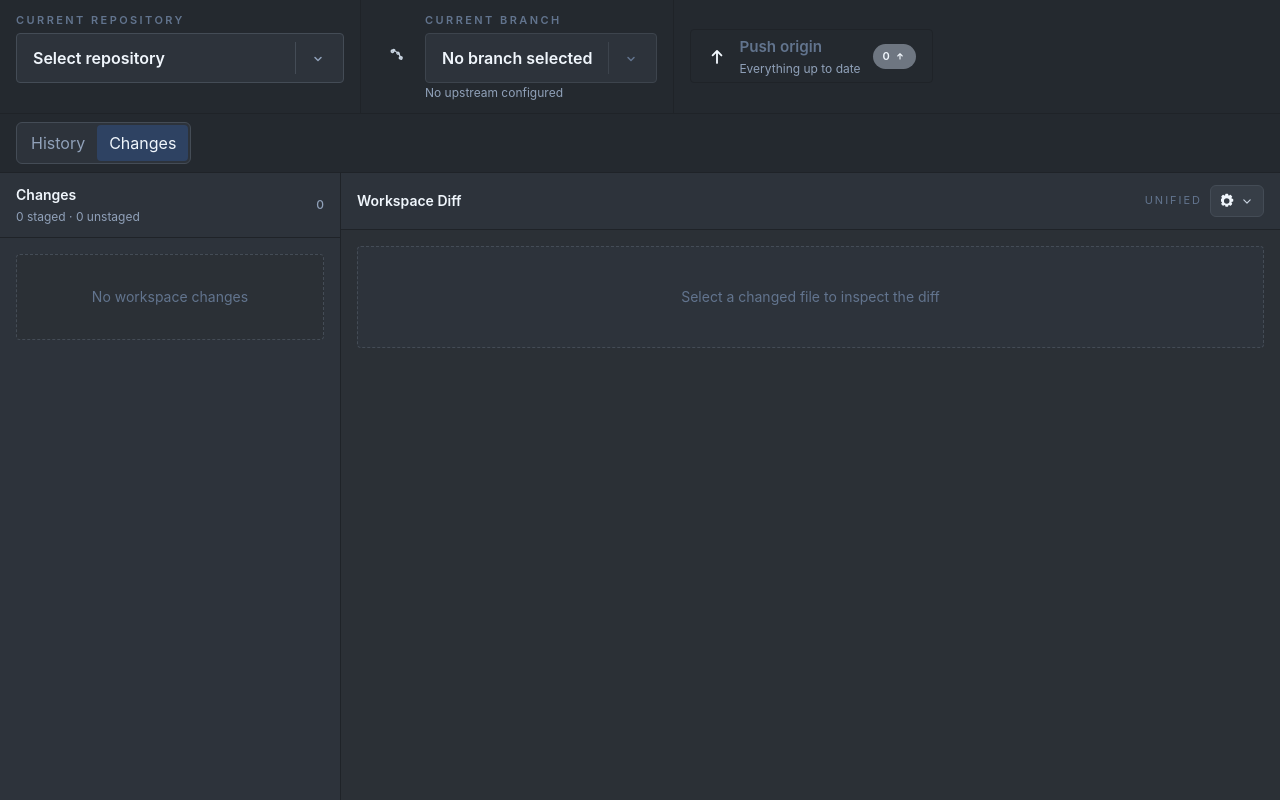
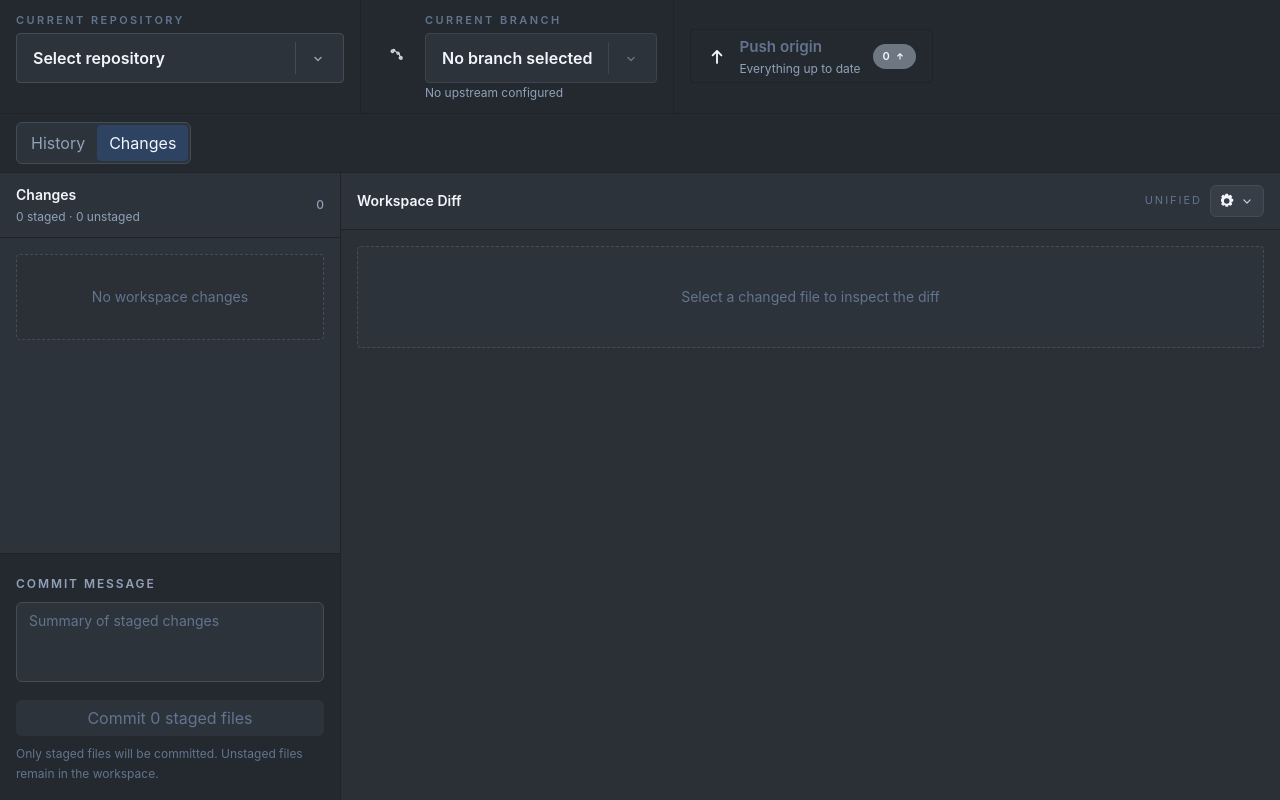
Before and after one commit to RockerHX/TickGit, a SvelteKit app: page / in a window 1280 px wide. Both pictures are taken after a click on the button "Changes". Built offline with nearby package versions, Linux system fonts and the light colour scheme.

Commit message:
feat: 支持提交已暂存的工作区变更

```diff
--- a/src/lib/components/WorkspaceChangesPanel.svelte
+++ b/src/lib/components/WorkspaceChangesPanel.svelte
@@ -31,11 +31,16 @@
   export let hideWhitespaceInDiff = false;
   export let workspaceActionsDisabled = false;
   export let workspaceActionFileKey: string | null = null;
+  export let commitMessage = "";
+  export let commitDisabled = false;
+  export let committingWorkspace = false;
 
   const dispatch = createEventDispatcher<{
     selectFile: { section: WorkspaceChangeSection; path: string };
     stageFile: { section: WorkspaceChangeSection; path: string };
     unstageFile: { section: WorkspaceChangeSection; path: string };
+    commitMessageChange: { value: string };
+    commit: void;
     diffModeChange: { mode: "unified" | "split" };
     hideWhitespaceChange: { value: boolean };
   }>();
@@ -104,6 +109,10 @@
     }
 
     dispatch("stageFile", detail);
+  }
+
+  function setCommitMessage(value: string) {
+    dispatch("commitMessageChange", { value });
   }
 </script>
 
@@ -202,6 +211,39 @@
         {/each}
       {/if}
     </div>
+
+    <div class="border-t border-[#1f2328] bg-[#24292f] p-4">
+      <label
+        class="text-xs font-semibold uppercase tracking-[0.16em] text-slate-400"
+        for="workspace-commit-message"
+      >
+        Commit message
+      </label>
+      <textarea
+        id="workspace-commit-message"
+        class="mt-2 min-h-20 w-full resize-none rounded-md border border-[#444c56] bg-[#2d333b] px-3 py-2 text-sm leading-5 text-[#f0f6fc] outline-none transition placeholder:text-slate-500 focus:border-[#539bf5]/70 disabled:cursor-not-allowed disabled:opacity-60"
+        placeholder="Summary of staged changes"
+        value={commitMessage}
+        disabled={committingWorkspace}
+        on:input={(event) => setCommitMessage(event.currentTarget.value)}
+      ></textarea>
+      <button
+        type="button"
+        class="mt-3 h-9 w-full rounded-md bg-[#238636] px-3 text-sm font-semibold text-white transition hover:bg-[#2ea043] disabled:cursor-not-allowed disabled:bg-[#2d333b] disabled:text-slate-500"
+        disabled={commitDisabled}
+        on:click={() => dispatch("commit")}
+      >
+        {committingWorkspace
+          ? "Committing…"
+          : `Commit ${status.staged.length} staged file${
+              status.staged.length === 1 ? "" : "s"
+            }`}
+      </button>
+      <div class="mt-2 text-xs leading-5 text-slate-500">
+        Only staged files will be committed. Unstaged files remain in the
+        workspace.
+      </div>
+    </div>
   </div>
 
   <ResizeHandle
--- a/src/lib/tauri/api.ts
+++ b/src/lib/tauri/api.ts
@@ -5,6 +5,7 @@ import type {
   CommitFileChange,
   CommitFileDiffResult,
   CommitHistoryPage,
+  CommitCreated,
   PushToCommitJobStarted,
   PushToCommitRequest,
   RepositorySummary,
@@ -71,6 +72,8 @@ export const api = {
     invoke<void>("stage_workspace_file", { repoPath, filePath }),
   unstageWorkspaceFile: (repoPath: string, filePath: string) =>
     invoke<void>("unstage_workspace_file", { repoPath, filePath }),
+  createCommit: (repoPath: string, message: string) =>
+    invoke<CommitCreated>("create_commit", { repoPath, message }),
   pushCurrentBranch: (repoPath: string) =>
     invoke<void>("push_current_branch", { repoPath }),
   startPushCurrentBranch: (repoPath: string, branch: string) =>
--- a/src/lib/tickgit/page-state.ts
+++ b/src/lib/tickgit/page-state.ts
@@ -31,7 +31,13 @@ export type WorkspaceWriteState = RepositoryLoadState &
   PageBusyState & {
     loadingWorkspace: boolean;
     workspaceActionFileKey: string | null;
+    committingWorkspace: boolean;
   };
+
+export type WorkspaceCommitState = WorkspaceWriteState & {
+  commitMessage: string;
+  stagedCount: number;
+};
 
 export function isStepPushRunning(stepPushState: StepPushStatus) {
   return stepPushState?.status === "running";
@@ -130,7 +136,16 @@ export function canWriteWorkspace(state: WorkspaceWriteState) {
     !state.switchingBranch &&
     !state.isPushing &&
     !state.workspaceActionFileKey &&
+    !state.committingWorkspace &&
     !isStepPushRunning(state.stepPushState)
+  );
+}
+
+export function canCreateWorkspaceCommit(state: WorkspaceCommitState) {
+  return (
+    canWriteWorkspace(state) &&
+    state.stagedCount > 0 &&
+    state.commitMessage.trim().length > 0
   );
 }
 
--- a/src/lib/tickgit/workspace.ts
+++ b/src/lib/tickgit/workspace.ts
@@ -33,6 +33,12 @@ export type WorkspaceSnapshot = {
   selectedSection: WorkspaceChangeSection | null;
   selectedFilePath: string | null;
   diffResult: CommitFileDiffResult;
+};
+
+export type WorkspaceCommitEffect = {
+  nextCommitMessage: string;
+  refreshWorkspace: boolean;
+  refreshRepository: boolean;
 };
 
 export function workspaceFileKey(
@@ -113,3 +119,21 @@ export async function fetchWorkspaceSnapshot(
     diffResult,
   };
 }
+
+export function getWorkspaceCommitSuccessEffect(): WorkspaceCommitEffect {
+  return {
+    nextCommitMessage: "",
+    refreshWorkspace: true,
+    refreshRepository: true,
+  };
+}
+
+export function getWorkspaceCommitFailureEffect(
+  commitMessage: string,
+): WorkspaceCommitEffect {
+  return {
+    nextCommitMessage: commitMessage,
+    refreshWorkspace: false,
+    refreshRepository: false,
+  };
+}
--- a/src/routes/+page.svelte
+++ b/src/routes/+page.svelte
@@ -37,6 +37,7 @@
     canLoadDiff,
     canLoadHistory,
     canPushCurrentBranch,
+    canCreateWorkspaceCommit,
     canRefreshBlockedBranchStatus,
     canRefreshCurrentRepositoryOnFocus,
     canStartStepPush,
@@ -61,6 +62,8 @@
   import {
     EMPTY_WORKSPACE_STATUS,
     fetchWorkspaceSnapshot,
+    getWorkspaceCommitFailureEffect,
+    getWorkspaceCommitSuccessEffect,
     workspaceFileKey,
     type WorkspaceSelection,
   } from "$lib/tickgit/workspace";
@@ -120,6 +123,8 @@
   let loadingWorkspace = false;
   let loadingWorkspaceDiff = false;
   let workspaceActionFileKey: string | null = null;
+  let workspaceCommitMessage = "";
+  let committingWorkspace = false;
 
   let dragActive = false;
   let isPushing = false;
@@ -179,6 +184,8 @@
     selectedWorkspaceFilePath = null;
     workspaceDiffResult = EMPTY_DIFF_RESULT;
     workspaceActionFileKey = null;
+    workspaceCommitMessage = "";
+    committingWorkspace = false;
   }
 
   function applyWorkspaceSnapshot(
@@ -199,6 +206,22 @@
       isPushing,
       stepPushState,
       workspaceActionFileKey,
+      committingWorkspace,
+    });
+  }
+
+  function canCommitWorkspaceChanges() {
+    return canCreateWorkspaceCommit({
+      currentRepository,
+      loadingRepository,
+      loadingWorkspace,
+      switchingBranch,
+      isPushing,
+      stepPushState,
+      workspaceActionFileKey,
+      committingWorkspace,
+      commitMessage: workspaceCommitMessage,
+      stagedCount: workspaceStatus.staged.length,
     });
   }
 
@@ -570,6 +593,41 @@
       notify("取消暂存失败", getErrorMessage(error), "error");
     } finally {
       workspaceActionFileKey = null;
+    }
+  }
+
+  async function commitWorkspaceChanges() {
+    const repository = currentRepository;
+
+    if (!repository || !canCommitWorkspaceChanges()) {
+      return;
+    }
+
+    committingWorkspace = true;
+
+    try {
+      const created = await api.createCommit(
+        repository.path,
+        workspaceCommitMessage,
+      );
+      const effect = getWorkspaceCommitSuccessEffect();
+      workspaceCommitMessage = effect.nextCommitMessage;
+
+      if (effect.refreshWorkspace) {
+        await loadWorkspaceState(repository.path);
+      }
+
+      if (effect.refreshRepository) {
+        await loadRepositoryState(repository.path);
+      }
+
+      notify("提交成功", `${created.shortHash} ${created.summary}`, "success");
+    } catch (error) {
+      const effect = getWorkspaceCommitFailureEffect(workspaceCommitMessage);
+      workspaceCommitMessage = effect.nextCommitMessage;
+      notify("提交失败", getErrorMessage(error), "error");
+    } finally {
+      committingWorkspace = false;
     }
   }
 
@@ -1309,12 +1367,18 @@
         {hideWhitespaceInDiff}
         workspaceActionsDisabled={!canRunWorkspaceAction()}
         {workspaceActionFileKey}
+        commitMessage={workspaceCommitMessage}
+        commitDisabled={!canCommitWorkspaceChanges()}
+        {committingWorkspace}
         on:selectFile={(event) =>
           loadWorkspaceDiff(event.detail.section, event.detail.path)}
         on:stageFile={(event) =>
           stageWorkspaceFile(event.detail.section, event.detail.path)}
         on:unstageFile={(event) =>
           unstageWorkspaceFile(event.detail.section, event.detail.path)}
+        on:commitMessageChange={(event) =>
+          (workspaceCommitMessage = event.detail.value)}
+        on:commit={commitWorkspaceChanges}
         on:diffModeChange={(event) => (diffViewMode = event.detail.mode)}
         on:hideWhitespaceChange={(event) =>
           setHideWhitespaceInDiff(event.detail.value)}
```
Also changed, not shown: 2 other files (tests, documents, lock files or other folders).
